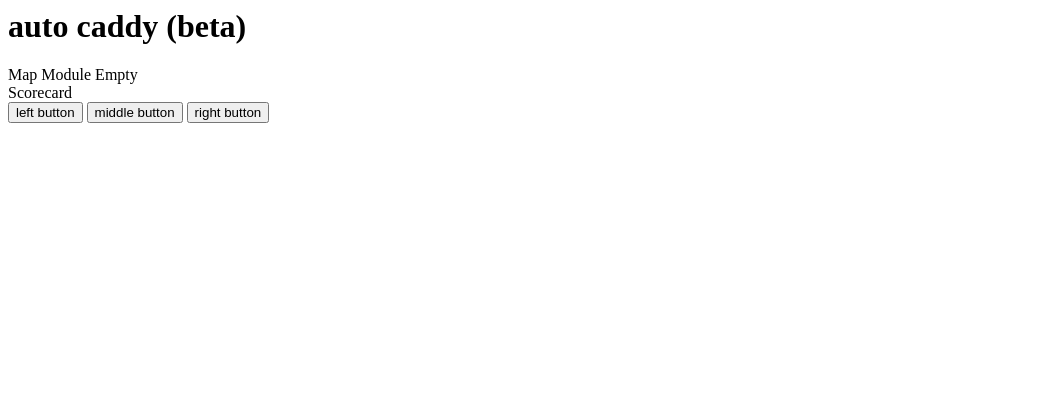
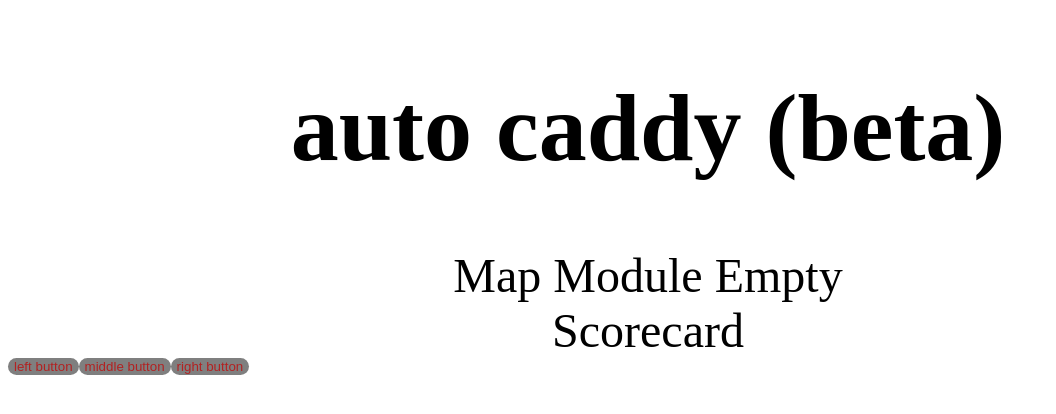
Before and after one commit to kpc22/test, a plain HTML site: page index.html in a window 1280 px wide. Shown: the whole page, without its empty margins (0-1056 px from the left). Drawn offline with Linux system fonts and the light colour scheme.

Commit message:
made the index.html file proper

```diff
--- a/index.html
+++ b/index.html
@@ -1,3 +1,12 @@
+<!DOCTYPE html>
+<html lang="en">
+  <head>
+    <meta charset="UTF-8">
+    <meta name="viewport" content="width=device-width, initial-scale=1.0">
+    <title>Auto Caddy</title>
+    <link rel="stylesheet" href="styles.css">
+  </head>
+<body>
   <div id="ar-container">
     <h1>auto caddy (beta)</h1>
     <div id="hole-control">
@@ -23,5 +32,7 @@
         right button
       </button>
     </div>
-
   </div>
+  <script src="compute.js"></script>
+</body>
+</html>
```
Lines whose indentation alone changed are shown as unchanged.
